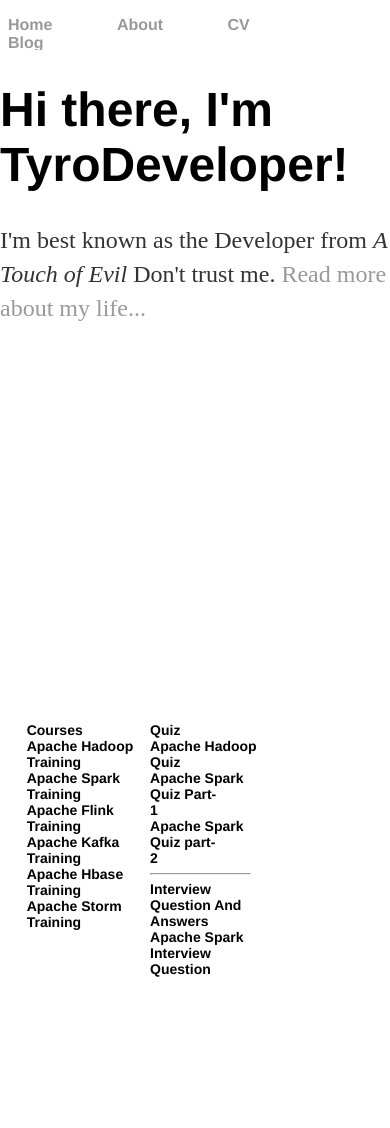
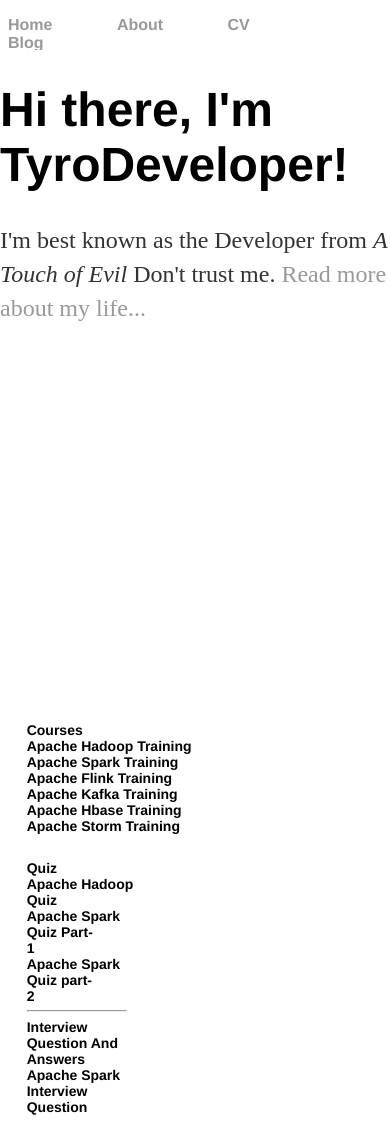
Before and after one commit to tyrodeveloper/tyrodeveloper.github.io, a Jekyll site: the page built from index.html, in a window 390 px wide. Built offline with Jekyll 4.4.1, drawn with Linux system fonts in a browser that asks for light colours; before the commit the page ends 990 px from its top, so only the background shows below that.

Commit message:
Update main.css

```diff
--- a/css/main.css
+++ b/css/main.css
@@ -63,6 +63,13 @@ margin-left: 0!important;
     top: 100%;
     bottom: 0;
 }
+.col1 {
+
+	width:100%!important;
+	position:relative;
+	left:5%;
+
+}
 }
 .book-body {
     position: absolute;
```
